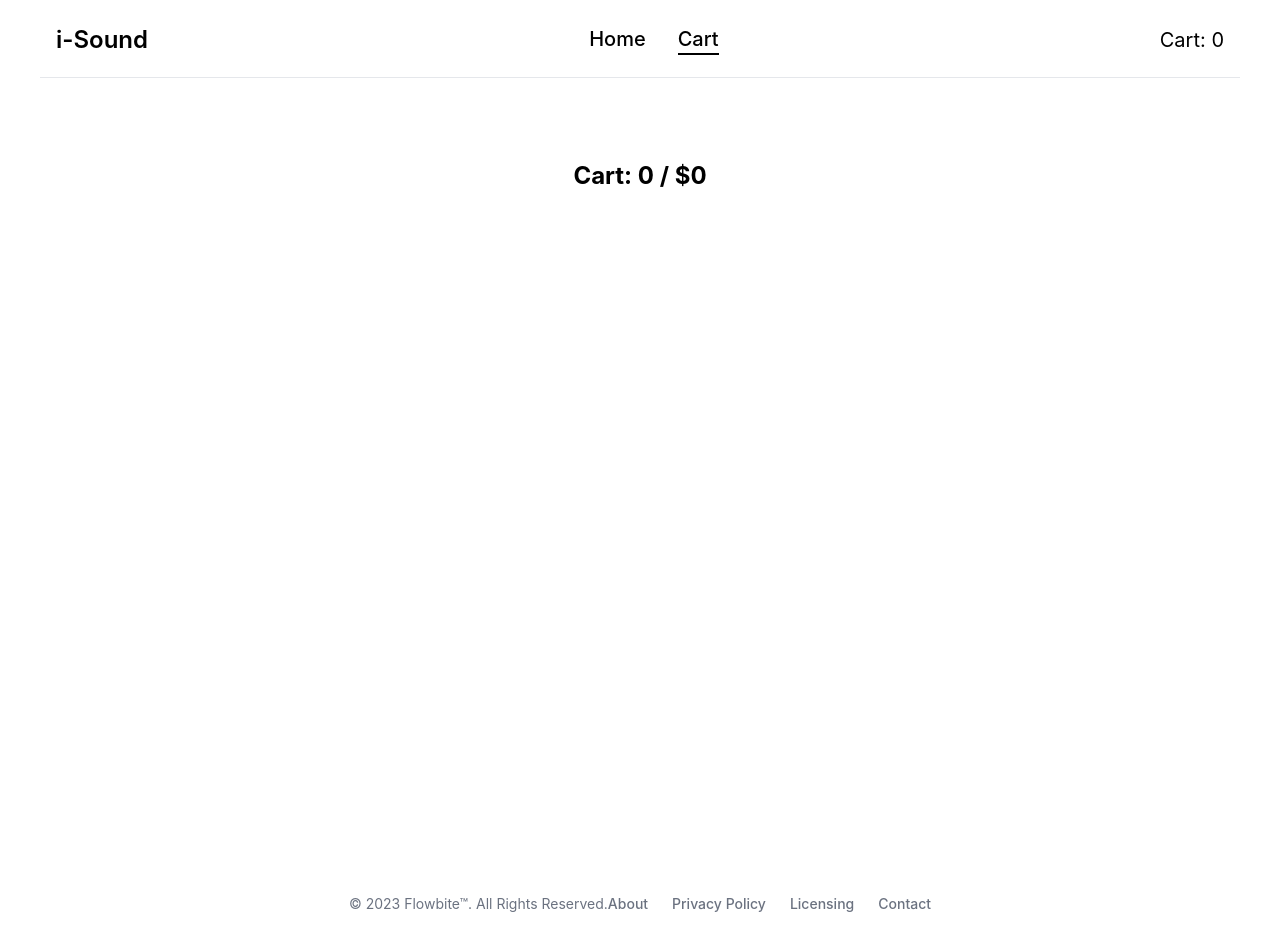
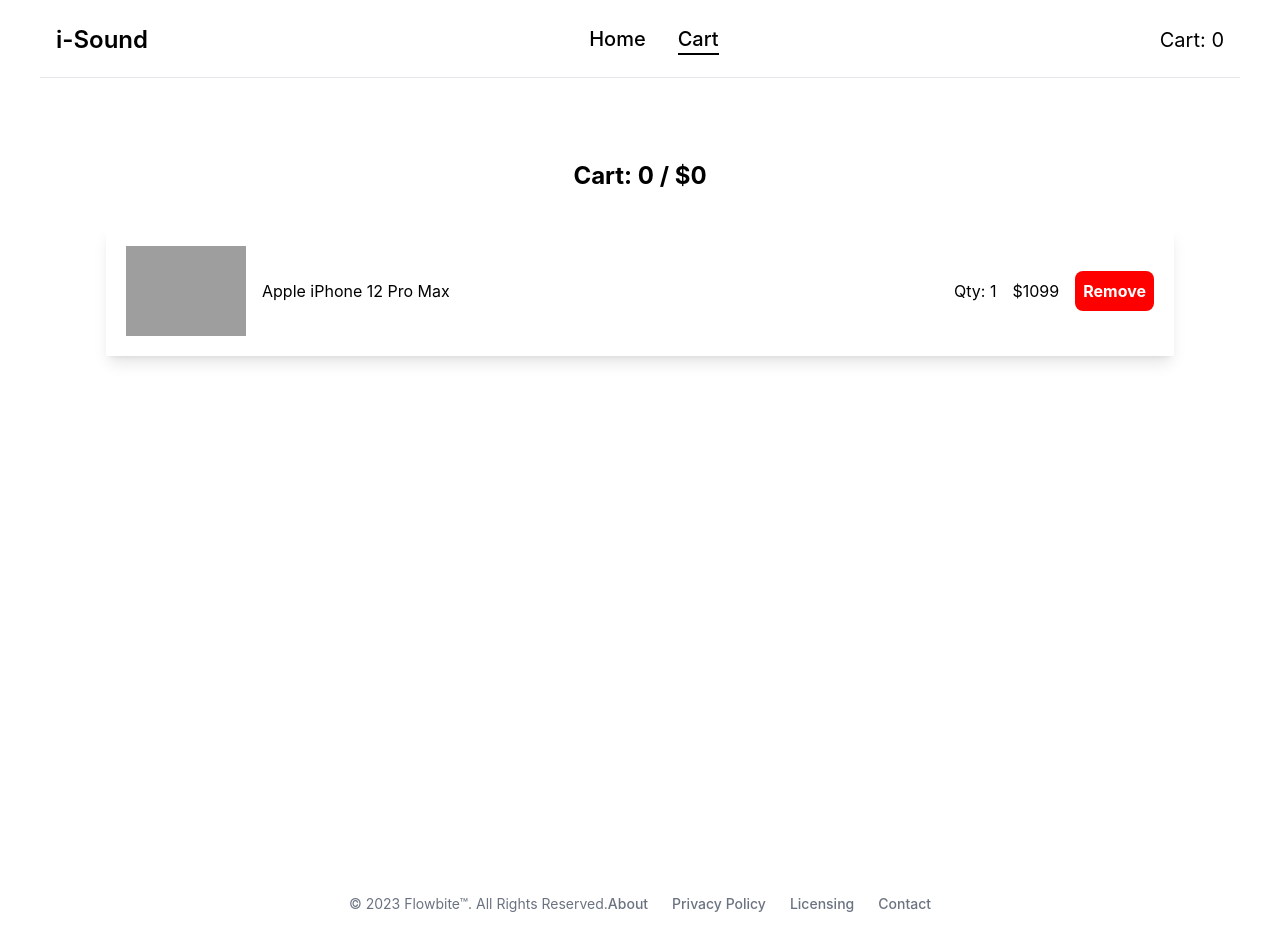
Before and after one commit to yomCode/i-sound, a React (Create React App) app: page /cart in a window 1280 px wide. Built offline with nearby package versions, Linux system fonts and the light colour scheme; grey boxes are pictures that could not be loaded.

Commit message:
Cart page styling updated

```diff
--- a/src/components/CartCard.jsx
+++ b/src/components/CartCard.jsx
@@ -5,20 +5,14 @@
 const CartCard = ({ product }) => {
   const dispatch = useDispatch();
   return (
-    <div className="flex items-center justify-between shadow-lg mt-4 bg-red px-2 py-2">
-      <div className="">
+    <div className="flex items-center flex-col md:flex-row gap-2 justify-between shadow-lg mt-8 bg-red p-5">
+      <div className="flex items-center gap-4 flex-col md:flex-row basis-1/2">
         <img src={product?.image} alt="" className="w-[120px]" />
-      </div>
-      <div className="basis-2/4">
         <p>{product?.description}</p>
       </div>
-      <div>
+      <div className="flex items-center gap-4">
         <p>Qty: 1</p>
-      </div>
-      <div>
         <p>${product?.price}</p>
-      </div>
-      <div>
         <button
           onClick={() => dispatch(removeFromCart(product))}
           className="bg-[red] p-2 rounded-lg text-white font-bold"
--- a/src/pages/Cart.jsx
+++ b/src/pages/Cart.jsx
@@ -5,17 +5,25 @@
 const Cart = () => {
   const cartList = useSelector((state) => state?.cartState?.cartList);
   const total = useSelector((state) => state?.cartState?.total);
+
+  const sampleProduct = {
+    id: 1,
+    description: "Apple iPhone 12 Pro Max",
+    price: 1099,
+    image: "https://i.imgur.com/9QlF1bP.png",
+  };
   return (
-    <main className="w-[1200px] min-h-[88vh]">
+    <main className="w-[100%] px-[50px] min-h-[88vh]">
       <section>
         <p className="text-center font-bold text-[1.5rem]">
           Cart: {cartList?.length} / ${total}
         </p>
 
-        <div className="">
+        <div className="w-[100%] px-4">
           {cartList?.map((item) => (
             <CartCard key={item?.id} product={item} />
           ))}
+          <CartCard product={sampleProduct} />
         </div>
       </section>
     </main>
```
